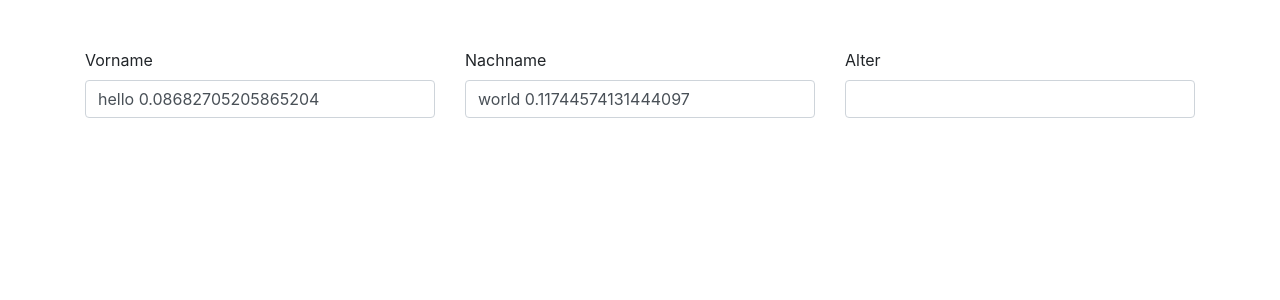
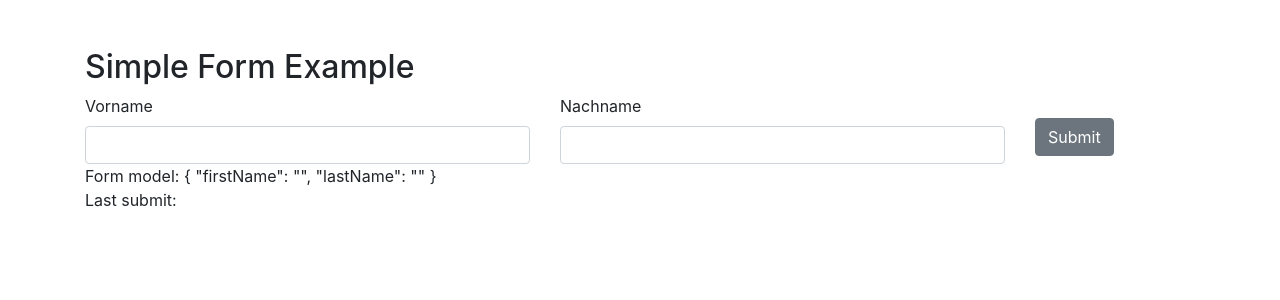
Before and after one commit to romasch/angular-forms-experiment, an Angular app: page / in a window 1280 px wide. Shown: the top 300 px of the page. Built offline with nearby package versions, Linux system fonts and the light colour scheme.

Commit message:
Move code to SimpleFormComponent.

```diff
--- a/src/app/app.component.html
+++ b/src/app/app.component.html
@@ -1,18 +1 @@
-<form>
-	<div class="container mt-5">
-		<div class="row">
-			<div class="col">
-				<label>Vorname</label>
-				<input [efControl]="form.firstName" class="form-control" type="text">
-			</div>
-			<div class="col">
-				<label>Nachname</label>
-				<input [efControl]="form.lastName" class="form-control" type="text">
-			</div>
-			<div class="col">
-				<label>Alter</label>
-				<input [efControl]="form.age" class="form-control" type="number">
-			</div>
-		</div>
-	</div>
-</form>
+<app-simple-form-example></app-simple-form-example>
--- a/src/app/app.component.ts
+++ b/src/app/app.component.ts
@@ -1,5 +1,4 @@
 import {Component} from '@angular/core';
-import {ControlledInput, ControlledInputImpl} from './controlled-input';
 
 @Component({
     selector: 'app-root',
@@ -8,34 +7,4 @@ import {ControlledInput, ControlledInputImpl} from './controlled-input';
 })
 export class AppComponent {
 
-    form: NameForm = this.getFormElement();
-
-    getFormElement(): NameForm {
-        return new NameForm(
-            new ControlledInputImpl<string>('hello ' + Math.random(), (firstName) => this.onFirstNameChange(firstName)),
-            new ControlledInputImpl<string>('world ' + Math.random(), (lastName) => this.onLastNameChange(lastName)),
-            new ControlledInputImpl<number>(42)
-        );
-    }
-
-    private onFirstNameChange(name: string) {
-        console.log('onFirstNameChange', name);
-        setTimeout(() => this.form = this.getFormElement(), 3000);
-    }
-
-    private onLastNameChange(name: string) {
-        console.log('onLastNameChange', name);
-        setTimeout(() => this.form = this.getFormElement(), 1000);
-    }
-
 }
-
-
-class NameForm {
-    constructor(
-        readonly firstName: ControlledInput<string>,
-        readonly lastName: ControlledInput<string>,
-        readonly age: ControlledInput<number>
-    ) {
-    }
-}
--- a/src/app/app.module.ts
+++ b/src/app/app.module.ts
@@ -4,12 +4,14 @@ import { NgModule } from '@angular/core';
 import { AppComponent } from './app.component';
 import { TextInputDirective } from './text-input.directive';
 import { NumberInputDirective } from './number-input.directive';
+import { SimpleFormExampleComponent } from './simple-form-example/simple-form-example.component';
 
 @NgModule({
   declarations: [
     AppComponent,
     TextInputDirective,
-    NumberInputDirective
+    NumberInputDirective,
+    SimpleFormExampleComponent
   ],
   imports: [
     BrowserModule
--- a/src/app/controlled-input.ts
+++ b/src/app/controlled-input.ts
@@ -2,7 +2,7 @@ function ignore() {
 }
 
 export interface ControlledInput<T> {
-    readonly value: T;
+    value: T;
 
     onValueChange(value: T): void;
 
@@ -12,8 +12,8 @@ export interface ControlledInput<T> {
 
 export class ControlledInputImpl<T> implements ControlledInput<T> {
     constructor(
-        readonly value: T,
-        readonly onValueChange: (newVale: T) => void = ignore
+        public value: T,
+        readonly onValueChange: (newValue: T) => void = newValue => this.value = newValue
     ) {
     }
 
--- /dev/null
+++ b/src/app/simple-form-example/simple-form-example.component.html
@@ -0,0 +1,24 @@
+<div class="container mt-5">
+	<h2>Simple Form Example</h2>
+	<form (submit)="submit()">
+		<div class="row">
+			<div class="col-5">
+				<label>Vorname</label>
+				<input [efControl]="form.firstName" class="form-control" type="text">
+			</div>
+			<div class="col-5">
+				<label>Nachname</label>
+				<input [efControl]="form.lastName" class="form-control" type="text">
+			</div>
+			<div class="col-2">
+				<button class="btn btn-secondary mt-4">Submit</button>
+			</div>
+		</div>
+	</form>
+	<div class="row">
+		<div class="col-12">Form model: {{getJson()}}</div>
+	</div>
+	<div class="row">
+		<div class="col-12">Last submit: {{submitted}}</div>
+	</div>
+</div>
--- /dev/null
+++ b/src/app/simple-form-example/simple-form-example.component.ts
@@ -0,0 +1,28 @@
+import {Component} from '@angular/core';
+import {ControlledInputImpl} from '../controlled-input';
+
+@Component({
+    selector: 'app-simple-form-example',
+    templateUrl: './simple-form-example.component.html',
+    styleUrls: ['./simple-form-example.component.scss']
+})
+export class SimpleFormExampleComponent {
+
+    form = {
+        firstName: new ControlledInputImpl<string>(''),
+        lastName: new ControlledInputImpl<string>(''),
+    };
+
+    submitted: string;
+
+    submit(): boolean {
+        this.submitted = this.getJson();
+        return false;
+    }
+
+    getJson(): string {
+        const form = {firstName: this.form.firstName.value, lastName: this.form.lastName.value};
+        return JSON.stringify(form, undefined, 2);
+    }
+
+}
--- a/src/app/text-input.directive.ts
+++ b/src/app/text-input.directive.ts
@@ -6,11 +6,11 @@ import {ControlledInput} from './controlled-input';
 })
 export class TextInputDirective {
 
+    @HostBinding('class.ef-conflict')
+    isConflict = false;
+
     private control: ControlledInput<string>;
     private isFocused = false;
-
-    @HostBinding('class.ef-conflict')
-    isConflict = false;
 
     constructor(private element: ElementRef<HTMLInputElement>) {
         console.log('Text Input Directive', element);
@@ -39,6 +39,7 @@ export class TextInputDirective {
         const value = this.element.nativeElement.value;
         this.isFocused = false;
         this.isConflict = false;
+        // TODO: check if there is a real change
         if (conflict) {
             this.control.onValueChangeWithConflict(value);
         } else {
@@ -52,6 +53,12 @@ export class TextInputDirective {
         this.element.nativeElement.blur();
     }
 
+    @HostListener('keydown.enter')
+    enter() {
+        // The enter key can trigger a form submit, so we must publish the new value before.
+        this.blur();
+    }
+
     private setValue(value: string) {
         this.element.nativeElement.value = value;
     }
```
Also changed, not shown: src/app/simple-form-example/simple-form-example.component.scss (added), 1 other file (tests, documents, lock files or other folders).
